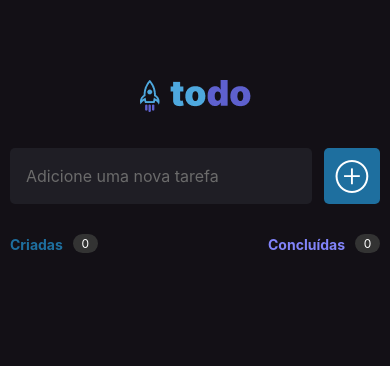
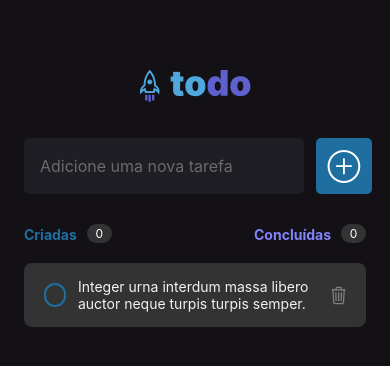
Before and after one commit to mfernandanll/to_do_list, a React Native app: screen / in a window 390 px wide. Shown: the top 366 px of the page. Built offline with nearby package versions, Linux system fonts and the light colour scheme.

Commit message:
Creating Task Component layout

```diff
--- /dev/null
+++ b/src/components/Task/index.tsx
@@ -0,0 +1,31 @@
+import { useState } from "react";
+import { Text, TouchableOpacity, View, Pressable } from "react-native";
+import { styles } from "./style";
+import { Ionicons } from '@expo/vector-icons';
+
+export function Task() {
+    const [checked, setChecked] = useState(false);
+
+    function onCheckmarkPress() {
+        setChecked(!checked);
+    }
+
+    return (
+        <View style={styles.container}>
+            <Pressable
+                style={[styles.checkboxBase, checked && styles.checkboxChecked]}
+                onPress={onCheckmarkPress}>
+                {checked && <Ionicons name="checkmark" size={20} color="white" />}
+            </Pressable>
+
+            <Text
+                style={[styles.taskDescriptionBase, checked && styles.textDescriptionChecked]}>
+                Integer urna interdum massa libero auctor neque turpis turpis semper.
+            </Text>
+
+            <TouchableOpacity style={styles.deleteButton}>
+                <Ionicons style={styles.trashIcon} name="trash-outline" />
+            </TouchableOpacity>
+        </View>
+    )
+}
--- /dev/null
+++ b/src/components/Task/style.ts
@@ -0,0 +1,59 @@
+import { StyleSheet } from "react-native";
+
+export const styles = StyleSheet.create({
+    container: {
+        width: '100%',
+        flexDirection: 'row',
+        backgroundColor: '#333',
+        paddingVertical: 12,
+        paddingHorizontal: 8,
+        borderRadius: 8,
+        marginTop: 20,
+        alignItems: 'center',
+        height: 64
+    },
+    checkboxBase: {
+        width: 24,
+        height: 24,
+        marginHorizontal: 12,
+        justifyContent: 'center',
+        alignItems: 'center',
+        borderRadius: 15,
+        borderWidth: 2,
+        borderColor: '#1E6F9F',
+        backgroundColor: 'transparent',
+        flex: 0.5
+    },
+    checkboxChecked: {
+        backgroundColor: '#8284FA',
+        borderColor: '#8284FA',
+        flex: 0.5
+    },
+    checkboxContainer: {
+        flexDirection: 'row',
+        alignItems: 'center',
+
+    },
+    taskDescriptionBase: {
+        flex: 7,
+        color: '#F2F2F2',
+        flexWrap: 'wrap',
+        fontWeight: '400',
+        fontSize: 14
+    },
+    textDescriptionChecked: {
+        flex: 7,
+        color: '#808080',
+        flexWrap: 'wrap',
+        fontWeight: '400',
+        fontSize: 14,
+        textDecorationLine: 'line-through'
+    },
+    trashIcon: {
+        color: '#808080',
+        fontSize: 20
+    },
+    deleteButton: {
+        flex: 0.8
+    }
+})
--- a/src/screens/Home/index.tsx
+++ b/src/screens/Home/index.tsx
@@ -1,4 +1,5 @@
 import { Image, Text, View, TextInput, TouchableOpacity, FlatList } from 'react-native';
+import { Task } from '../../components/Task';
 import { styles } from './style'
 
 export function Home() {
@@ -44,6 +45,7 @@ export function Home() {
                     />
                 </View>
             </View>
+            <Task />
         </View>
     );
 }
--- a/src/screens/Home/style.ts
+++ b/src/screens/Home/style.ts
@@ -4,8 +4,8 @@ export const styles = StyleSheet.create({
     container: {
         flex: 1,
         backgroundColor: '#131016',
-        padding: 10,
-        alignItems: "center"
+        paddingHorizontal: 24,
+        alignItems: "center",
     },
     logo: {
         marginTop: 70,
```
